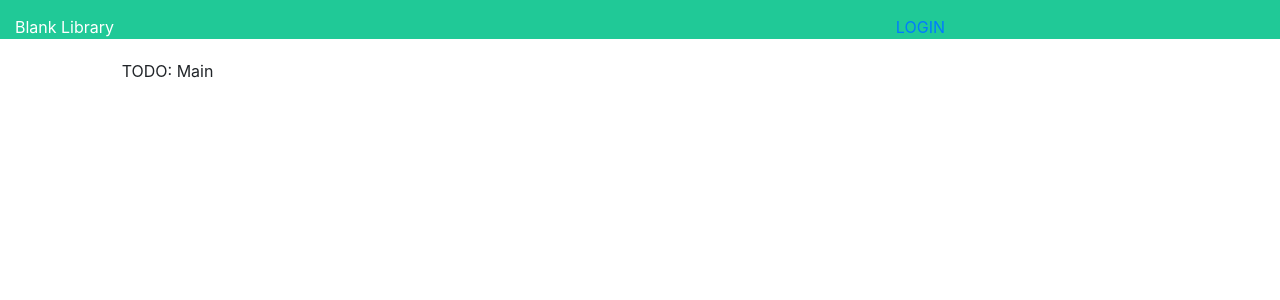
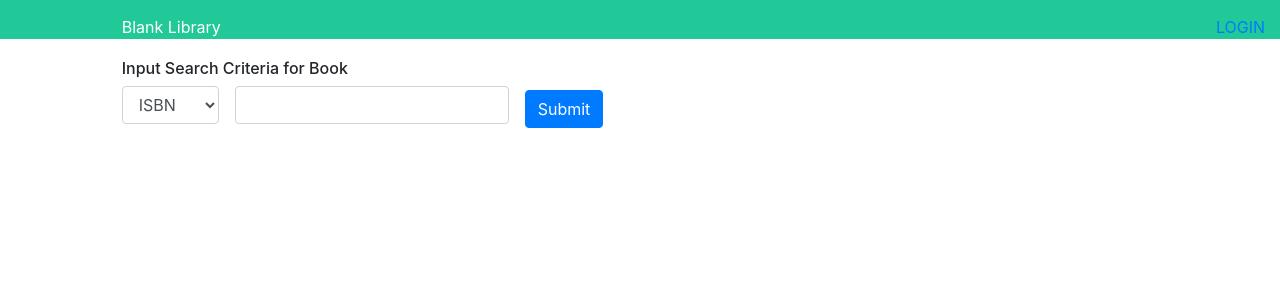
Before and after one commit to azocher/sides, a Flask app: page / in a window 1280 px wide. Shown: the top 300 px of the page. Run offline with Flask 2, Linux system fonts and the light colour scheme; some libraries are stand-ins or nearby versions.

Commit message:
search functionality level one added to main page

```diff
--- a/cs50webdev/p1/application.py
+++ b/cs50webdev/p1/application.py
@@ -29,12 +29,19 @@ def index():
     if request.method == 'GET':
         return render_template('main.html')
     else:
-        return "TODO: Return POST on Index/Main"
+        # collect inputs
+        type = str(request.form.get("type")).lower()
+        input = str(request.form.get("input"))
+
+        # search for type criteria in db
+        statement = "SELECT * FROM books WHERE " + type + " = :input"
+        results = db.execute(statement, {"input": input}).fetchall()
+        print(len(results))
+        return render_template('main.html', results=results)
 
 @app.route("/login", methods=['GET', 'POST'])
 def login():
     if request.method == 'POST':
-        print("Posted!")
         username = str(request.form.get("username"))
         password = str(request.form.get("password"))
         return login_check(db, username, password)
@@ -44,7 +51,6 @@ def login():
 @app.route("/register", methods=['GET', 'POST'])
 def register():
     if request.method == 'POST':
-        print("POSTED!")
         username = str(request.form.get("username"))
         password = str(request.form.get("password"))
         return register_check(db, username, password)
--- a/cs50webdev/p1/templates/index.html
+++ b/cs50webdev/p1/templates/index.html
@@ -8,12 +8,14 @@
   <body>
     <div class="container-fluid">
       <div class="row" id="header">
+        <div class="col-1">
+        </div>
         <div class="col-3 align-self-center">
           Blank Library
         </div>
-        <div class="col-5">
+        <div class="col-4">
         </div>
-        <div class="col-1 align-self-center" id="menu">
+        <div class="col align-self-center" id="menu">
           {% if 'username' in session %}
           <a href="{{ url_for('logout',filename='logout.html')}}">logout</a>
           {% else %}
--- a/cs50webdev/p1/templates/main.html
+++ b/cs50webdev/p1/templates/main.html
@@ -1,5 +1,31 @@
 {% extends "index.html" %}
   {% block title %}Login{% endblock %}
   {% block content %}
-    TODO: Main
+  <h6>Input Search Criteria for Book</h6>
+  <form method="post" class="form-inline">
+    <div class="form-group mb-2">
+      <select class="form-control" id="type" name="type">
+        <option>ISBN</option>
+        <option>Title</option>
+        <option>Author</option>
+      </select>
+    </div>
+    <div class="form-group mx-sm-3 mb-2">
+      <input type="text" class="form-control" name="input">
+    </div>
+    <button type="submit" class="btn btn-primary">Submit</button>
+  </form>
+  <div id="results">
+    {% if results != '' %}
+      <ul>
+      {% for line in results %}
+        <li>
+          <a href="#">{{ line['title'] }}</a><br>
+          {{ line['author'] }}<br>
+          {{ line['isbn'] }}
+        </li>
+      {% endfor %}
+      </ul>
+    {% endif %}
+  </div>
   {% endblock %}
```
Also changed, not shown: cs50webdev/p1/import.py (+21 -8 lines), 3 other files.
